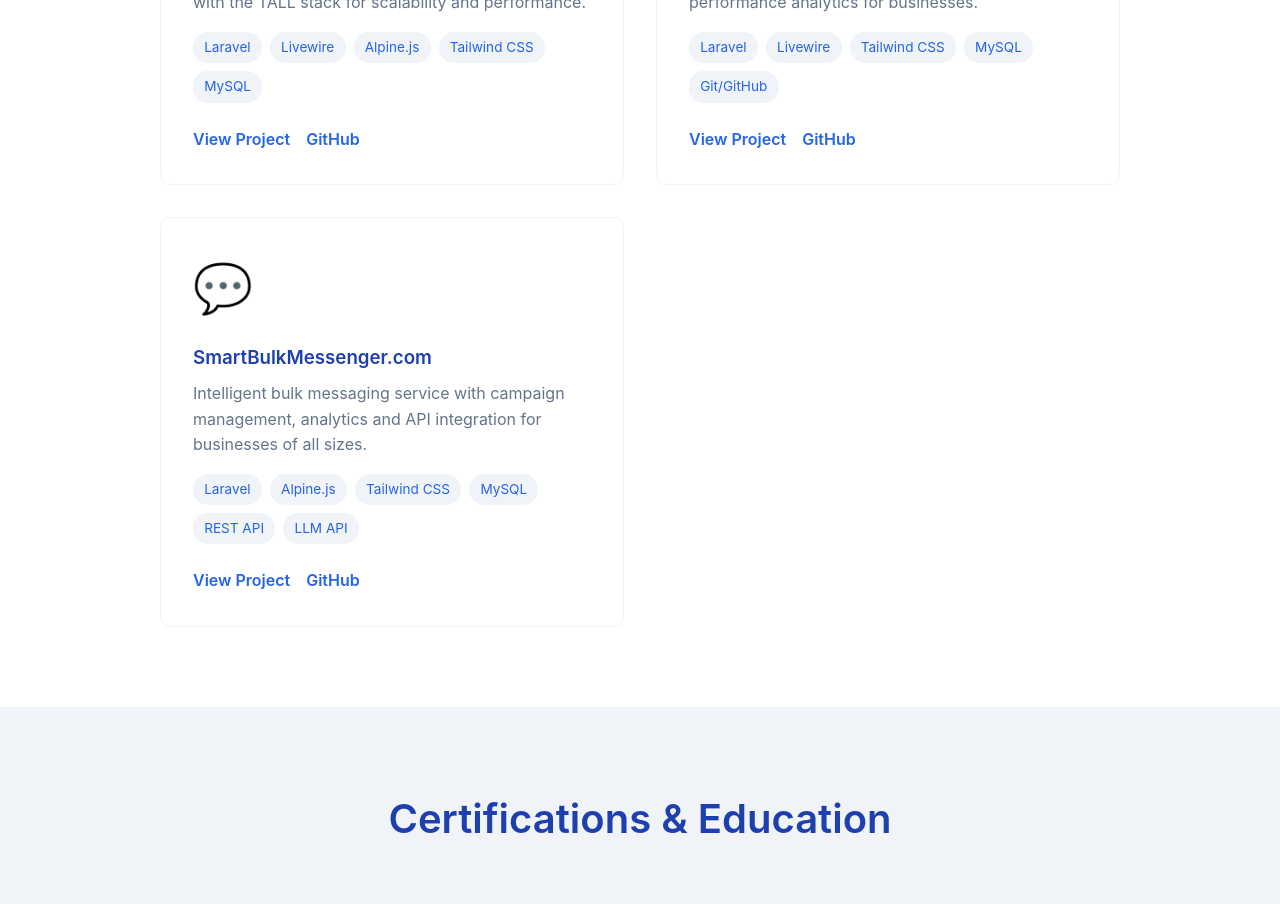
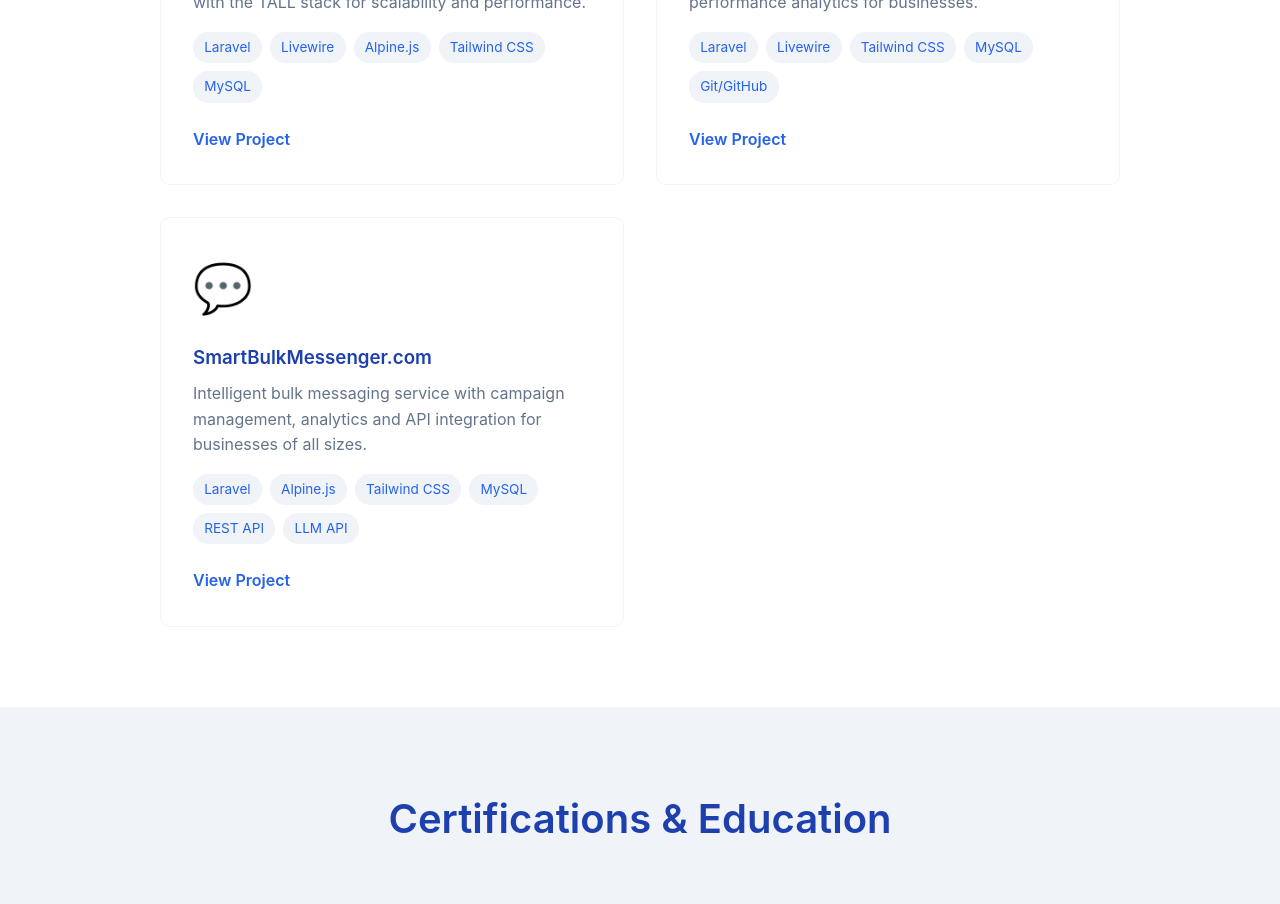
Before and after one commit to sedric-gerve/MyPortfolio, a Vue app: page / in a window 1280 px wide. Shown: the part 5740-6644 px from the top of the page. Built offline with nearby package versions, Linux system fonts and the light colour scheme.

Commit message:
project links add

```diff
--- a/src/components/Projects.vue
+++ b/src/components/Projects.vue
@@ -11,8 +11,8 @@
             <span v-for="tech in project.technologies" :key="tech" class="tech-tag">{{ tech }}</span>
           </div>
           <div class="project-links">
-            <a href="#" class="link">{{ t('viewProject') }}</a>
-            <a href="#" class="link">{{ t('github') }}</a>
+            <a :href="project.website" target="_blank" rel="noopener noreferrer" class="link">{{ t('viewProject') }}</a>
+            <a v-if="project.github" :href="project.github" target="_blank" rel="noopener noreferrer" class="link">{{ t('github') }}</a>
           </div>
         </div>
       </div>
@@ -35,6 +35,7 @@
           name: 'gestiSmartName',
           description: 'gestiSmartDesc',
           icon: '💼',
+          website: 'https://gestismart.com',
           technologies: ['Laravel', 'Livewire', 'Alpine.js', 'Tailwind CSS', 'MySQL']
         },
         {
@@ -42,6 +43,7 @@
           name: 'optiSalesName',
           description: 'optiSalesDesc',
           icon: '📈',
+          website: 'https://optisales.logiciel.cm',
           technologies: ['Laravel', 'Livewire', 'Tailwind CSS', 'MySQL', 'Git/GitHub']
         },
         {
@@ -49,6 +51,7 @@
           name: 'smartBulkName',
           description: 'smartBulkDesc',
           icon: '💬',
+          website: 'https://smartbulkmessenger.com',
           technologies: ['Laravel', 'Alpine.js', 'Tailwind CSS', 'MySQL', 'REST API', 'LLM API']
         }
       ]
```
